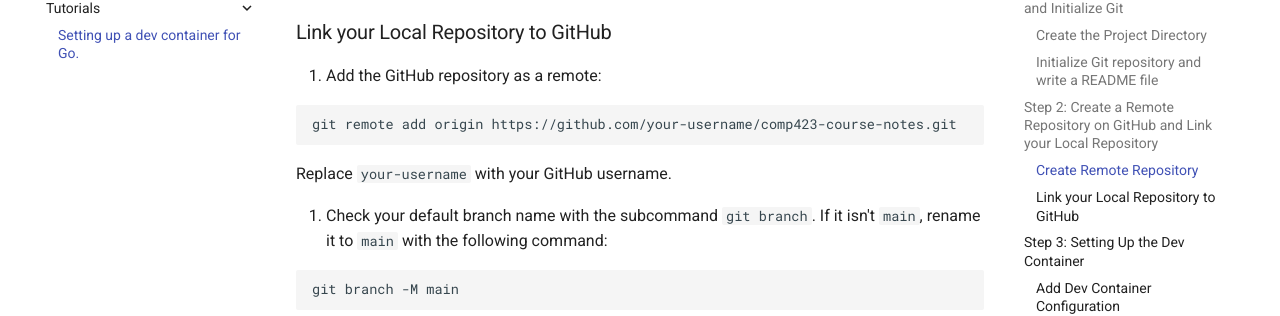
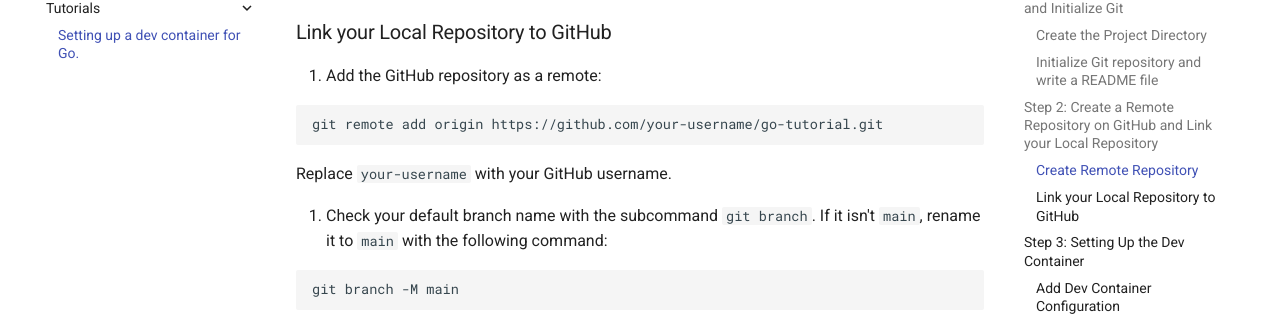
Before and after one commit to RaghavArun/comp423-course-notes, an MkDocs documentation site: the page built from docs/tutorials/go-setup.md, in a window 1280 px wide and 900 px high, scrolled down 1738 px. Shown: the part 145-461 px from the top of the window. Built offline with MkDocs 1.6.1 and Material for MkDocs 9.7.7, drawn with Linux system fonts in a browser that asks for light colours; some of the changed lines change nothing that is shown.

Commit message:
changed git remote url from comp423-course-notes to go-tutorial

````diff
--- a/docs/tutorials/go-setup.md
+++ b/docs/tutorials/go-setup.md
@@ -75,7 +75,7 @@ git commit -m "Initial commit with README"
 
 1. Add the GitHub repository as a remote:
 ```bash
-git remote add origin https://github.com/your-username/comp423-course-notes.git
+git remote add origin https://github.com/your-username/go-tutorial.git
 ```
 
 Replace `your-username` with your GitHub username.
````
